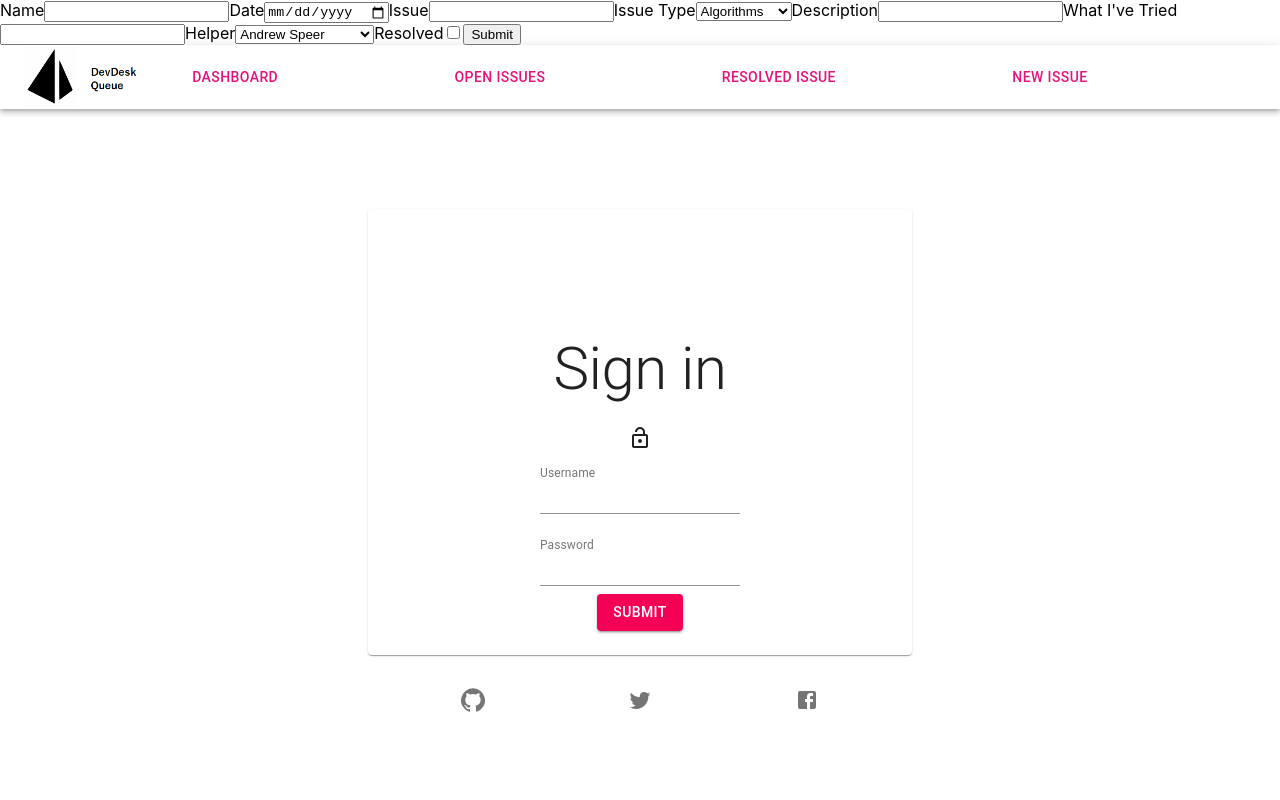
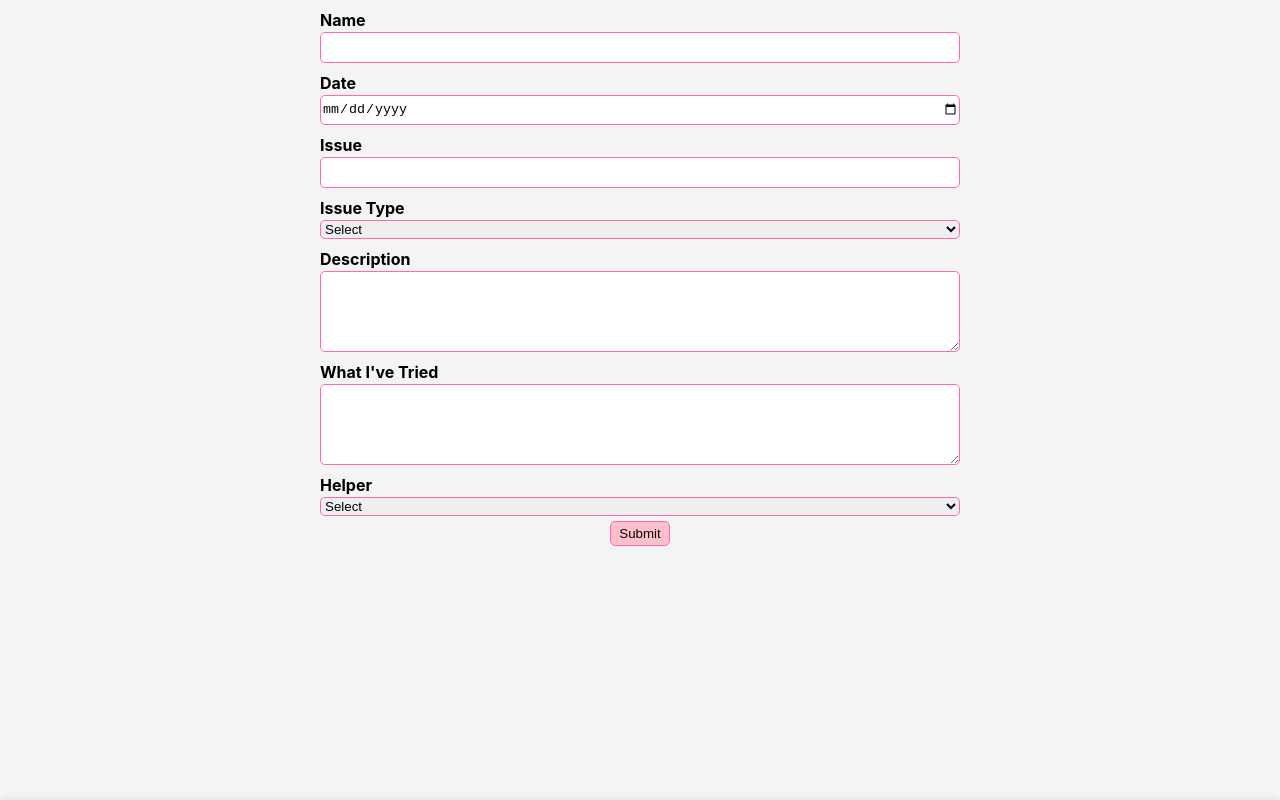
Before and after one commit to Build-Week-DevDeskQueue/frontend-2, a React (Create React App) app: page /new in a window 1280 px wide. Shown: the top 800 px of the page. Built offline with nearby package versions, Linux system fonts and the light colour scheme.

Commit message:
finished new ticket form, cleaned up formatting

```diff
--- a/src/components/New.js
+++ b/src/components/New.js
@@ -1,7 +1,50 @@
 import React from 'react';
 import { useFormik } from 'formik';
+import TextField from '@material-ui/core/TextField';
+import { makeStyles } from '@material-ui/core/styles';
+
+const useStyles = makeStyles(theme => ({
+  container: {
+    width: '100%',
+    height: '800px',
+    background: '#f4f4f4'
+  },
+  form: {
+    display: 'flex',
+    flexDirection: 'column',
+    width: '50%',
+    margin: '0 auto',
+  },
+  label: {
+    marginBottom: '2px',
+    marginTop: '10px',
+    fontWeight: '700',
+  },
+  text1: {
+    border: '1px solid hotpink',
+    borderRadius: '5px',
+    lineHeight: '2',
+  },
+  text2: {
+    border: '1px solid hotpink',
+    borderRadius: '5px',
+    resize: 'auto',
+    wrap: 'on'
+  },
+  submit: {
+    marginTop: '5px',
+    width: '60px',
+    height: '25px',
+    textAlign: 'center',
+    alignSelf: 'center',
+    border: '1px solid hotpink',
+    borderRadius: '5px',
+    background: 'pink'
+  },
+}));
 
 const NewIssueForm = () => {
+  const classes = useStyles();
   const formik = useFormik({
     initialValues: {
       owner: '',
@@ -10,102 +53,104 @@ const NewIssueForm = () => {
       type: 'Select',
       description: '',
       tried: '',
-      assigned: '',
-      resolved: ''
+      assigned: 'Select',
     },
     onSubmit: values => {
       alert(JSON.stringify(values, null, 2));
-    }
+    },
   });
   return (
-    <form onSubmit={formik.handleSubmit}>
-      <label htmlFor="owner">Name</label>
+    <div className={classes.container}>
+      <form className={classes.form} onSubmit={formik.handleSubmit}>
+        <label className={classes.label} htmlFor='owner'>Name</label>
         <input
-        id="name"
-        name="name"
+          id="owner"
+          name="owner"
           type="text"
+          className={classes.text1}
           onChange={formik.handleChange}
           value={formik.values.owner}
         />
-      <label htmlFor="date">Date</label>
+        <label className={classes.label} htmlFor='date'>Date</label>
         <input
           id="date"
           name="date"
           type="date"
+          className={classes.text1}
           onChange={formik.handleChange}
           value={formik.values.date}
         />
-      <label htmlFor="title">Issue</label>
+        <label className={classes.label} htmlFor='title'>Issue</label>
         <input
           id="title"
           name="title"
           type="text"
+          className={classes.text1}
           onChange={formik.handleChange}
           value={formik.values.title}
         />
-      <label htmlFor="type">Issue Type</label>
+        <label className={classes.label} htmlFor='type'>Issue Type</label>
         <select
-        id="type"
+          as="select"
           name="type"
-        type="select"
+          className={classes.text1}
           onChange={formik.handleChange}
           value={formik.values.type}
         >
-        <option value="Algorithms">Algorithms</option>
-        <option value="Blockchain">Blockchain</option>
-        <option value="CSS">CSS</option>
-        <option value="Hash Tables">Hash Tables</option>
-        <option value="HTML">HTML</option>
-        <option value="Java">Java</option>
-        <option value="Javascript">JavaScript</option>
-        <option value="React">React</option>
-        <option value="Redux">Redux</option>
-        <option value="Python">Python</option>
-        <option value="SQL">SQL</option>
+          <option value='select'>Select</option>
+          <option value='algo'>Algorithms</option>
+          <option value='block'>Blockchain</option>
+          <option value='css'>CSS</option>
+          <option value='hash'>Hash Tables</option>
+          <option value='html'>HTML</option>
+          <option value='java'>Java</option>
+          <option value='js'>JavaScript</option>
+          <option value='react'>React</option>
+          <option value='redux'>Redux</option>
+          <option value='python'>Python</option>
+          <option value=''>SQL</option>
         </select>
-      <label htmlFor="description">Description</label>
-      <input
+        <label className={classes.label} htmlFor='description'>Description</label>
+        <textarea
           id="description"
           name="description"
           type="text"
+          rows="5"
+          className={classes.text2}
           onChange={formik.handleChange}
           value={formik.values.description}
         />
-      <label htmlFor="tried">What I've Tried</label>
-      <input
+        <label className={classes.label} htmlFor='tried'>What I've Tried</label>
+        <textarea
           id="tried"
           name="tried"
           type="text"
+          rows="5"
+          className={classes.text2}
           onChange={formik.handleChange}
           value={formik.values.tried}
         />
-      <label htmlFor="assigned">Helper</label>
+        <label className={classes.label} htmlFor='assigned'>Helper</label>
         <select
-        id="assigned"
+          as="select"
           name="assigned"
-        type="select"
+          className={classes.text1}
           onChange={formik.handleChange}
           value={formik.values.assigned}
         >
-        <option value="BT">Andrew Speer</option>
-        <option value="BT">Bonnie Turnbeaugh</option>
-        <option value="BT">Carl Redding</option>
-        <option value="BT">Derrick Mei</option>
-        <option value="BT">Joseph Paniagua</option>
-        <option value="BT">Julian Cole</option>
-        <option value="BT">Michael Luck</option>
+          <option value='select'>Select</option>
+          <option value='as'>Andrew Speer</option>
+          <option value='bt'>Bonnie Turnbeaugh</option>
+          <option value='cr'>Carl Redding</option>
+          <option value='dm'>Derrick Mei</option>
+          <option value='jp'>Joseph Paniagua</option>
+          <option value='jc'>Julian Cole</option>
+          <option value='ml'>Michael Luck</option>
         </select>
-      <label htmlFor="resolved">Resolved</label>
-      <input
-        id="resolved"
-        name="resolved"
-        type="checkbox"
-        onChange={formik.handleChange}
-        value={formik.values.resolved}
-      />
-      <button type="submit">Submit</button>
+        <button className={classes.submit} type="submit">Submit</button>
       </form>
+    </div>
   );
-};
+}
 
 export default NewIssueForm;
```
Lines whose indentation alone changed are shown as unchanged.
